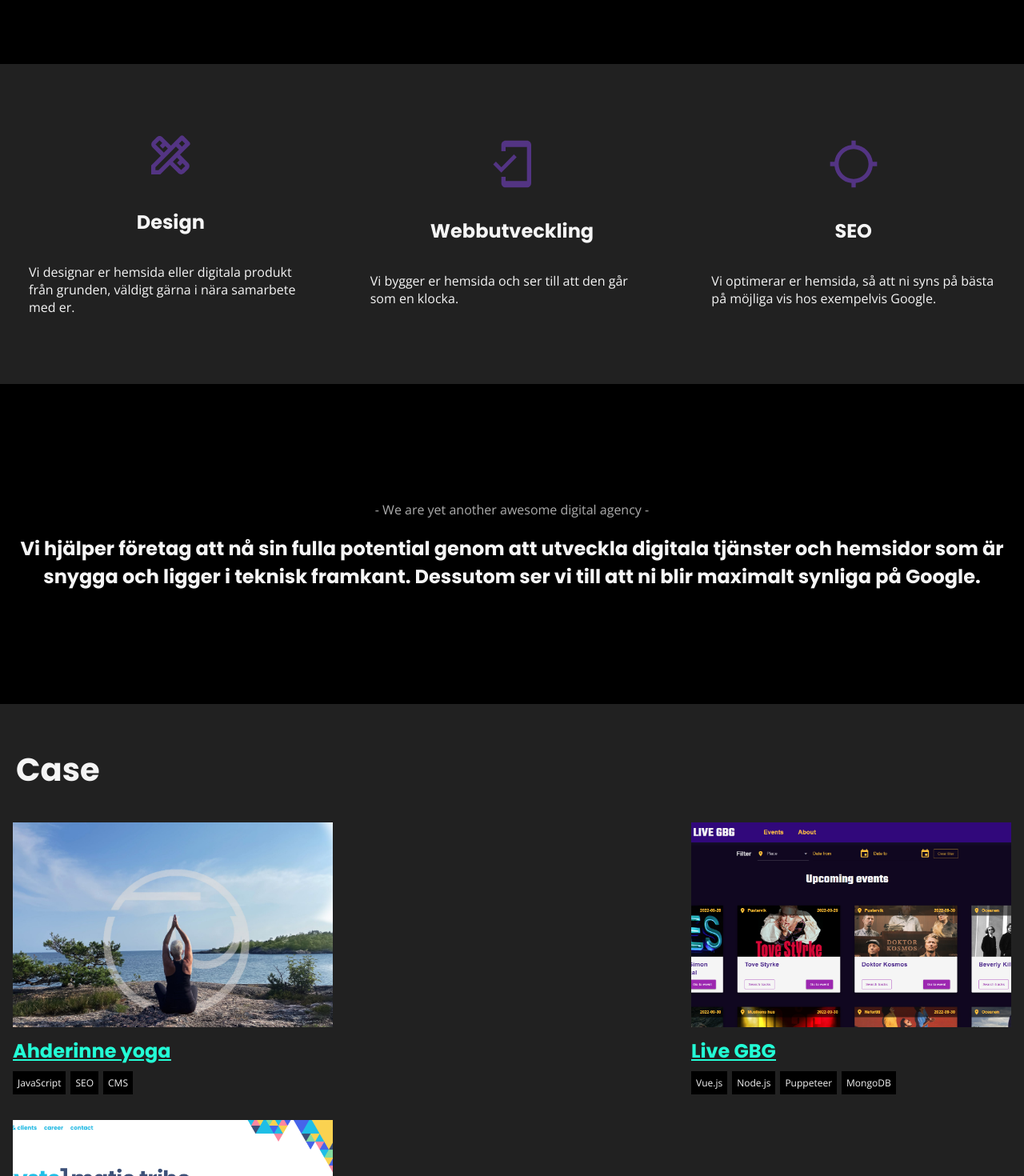
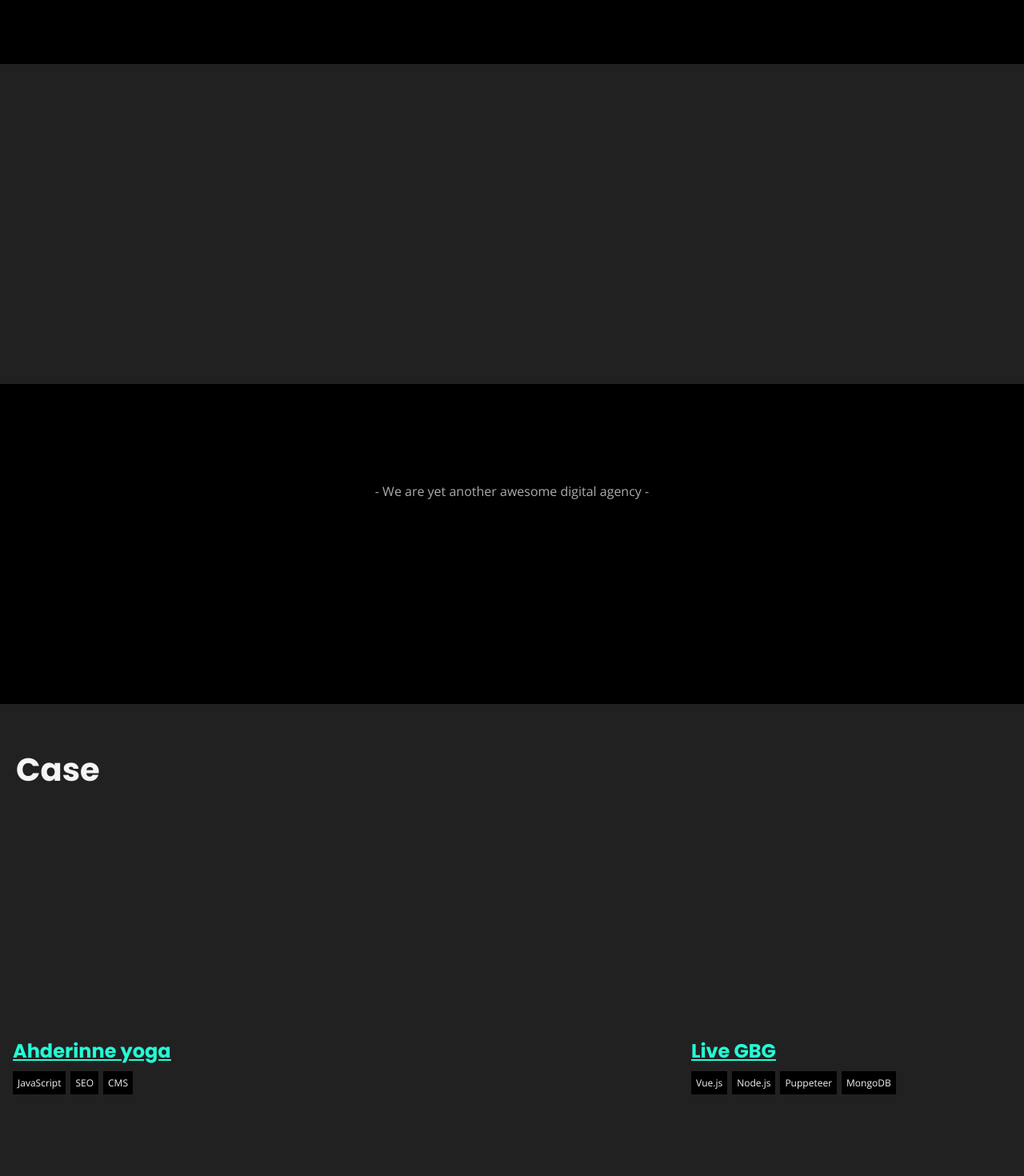
Before and after one commit to alexandergustafssonflink/yaada-v2, a React (Create React App) app: page / in a window 1280 px wide. Shown: the part 640-2110 px from the top of the page at 80% size. Built offline with nearby package versions, Linux system fonts and the light colour scheme.

Commit message:
added aos

```diff
--- a/package.json
+++ b/package.json
@@ -10,6 +10,7 @@
     "@testing-library/jest-dom": "^5.16.5",
     "@testing-library/react": "^13.4.0",
     "@testing-library/user-event": "^13.5.0",
+    "aos": "^3.0.0-beta.6",
     "flubber": "^0.4.2",
     "react": "^18.2.0",
     "react-dom": "^18.2.0",
--- a/src/views/home/home.css
+++ b/src/views/home/home.css
@@ -41,6 +41,10 @@
     background: #000000;
     display: flex;
     justify-content: center;
+}
+
+.brag-google {
+    margin-top: 0.5em;
 }
 
 .slogan {
@@ -116,6 +120,7 @@
     width: 25em;
     height: 16em;
     overflow: hidden;
+    box-shadow: rgba(0, 0, 0, 0.25) 0px 14px 28px, rgba(0, 0, 0, 0.22) 0px 10px 10px;
 }
 .img-wrapper img {
     width: 100%;
@@ -187,8 +192,11 @@
     }
 
     section {
+        padding: 3em 0;
+    }
+
+    .brag {
         height: auto;
-        padding: 3em 0;
     }
 
     .brag-wrapper p {
@@ -200,7 +208,7 @@
     }
 
     #cases {
-        padding-top: 0;
+        padding-top: 2em;
         padding-bottom: 3em;
     }
 
--- a/src/views/home/home.js
+++ b/src/views/home/home.js
@@ -9,11 +9,14 @@ import React,  { useEffect, useRef } from "react";
 import DesignServicesOutlinedIcon from '@mui/icons-material/DesignServicesOutlined';
 import MobileFriendlyOutlinedIcon from '@mui/icons-material/MobileFriendlyOutlined';
 import LocationSearchingOutlinedIcon from '@mui/icons-material/LocationSearchingOutlined';
+import AOS from 'aos';
+import 'aos/dist/aos.css';
 
 
 export default function Home() {
     const logo = useRef(null);
     useEffect(() => {
+        AOS.init();
         logo.current.classList.add("active")
       }, [logo]);
     return (
@@ -59,17 +62,17 @@ export default function Home() {
             <section id="about">
                 <div className="container">
                     <div className="business-areas">
-                        <div className="business-area">
-                        <DesignServicesOutlinedIcon color="primary" className="business-icon" />
+                        <div className="business-area" data-aos="fade-right">
+                            <DesignServicesOutlinedIcon color="primary" className="business-icon" />
                             <h5>Design</h5>
                             <p>Vi designar er hemsida eller digitala produkt från grunden, väldigt gärna i nära samarbete med er.   </p>
                         </div>
-                        <div className="business-area">
+                        <div className="business-area" data-aos="fade-up">
                             <MobileFriendlyOutlinedIcon  color="primary" className="business-icon" />
                             <h5>Webbutveckling</h5>
                             <p>Vi bygger er hemsida och ser till att den går som en klocka. </p>
                         </div>
-                        <div className="business-area">
+                        <div className="business-area" data-aos="fade-left">
                             <LocationSearchingOutlinedIcon color="primary" className="business-icon"  />
                             <h5>SEO</h5>
                             <p>Vi optimerar er hemsida, så att ni syns på bästa på möjliga vis hos exempelvis Google. </p>
@@ -81,7 +84,8 @@ export default function Home() {
             <section className="brag">
                 <div className="container brag-wrapper">
                     <p className="slogan">- We are yet another awesome digital agency -</p>
-                    <h5>Vi hjälper företag att nå sin fulla potential genom att utveckla digitala tjänster och hemsidor som är snygga och ligger i teknisk framkant. Dessutom ser vi till att ni blir maximalt synliga på Google. </h5>
+                    <h5 data-aos="fade-up">Vi hjälper företag att nå sin fulla potential genom att utveckla digitala tjänster och hemsidor som är snygga och ligger i teknisk framkant.  </h5>
+                    <h5 class="brag-google" data-aos="fade-up">Dessutom ser vi till att ni blir maximalt synliga på Google.</h5>
                     {/* <h5>Helping companies fulfil their visions through our digital knowledge. As I walk in the valley in the shadow of death I will fear no evil because the lord is with me. Got my mind on my money and money on my mind</h5> */}
                 </div>
             </section>
@@ -91,7 +95,7 @@ export default function Home() {
                     <div className="case-wrapper">
                         <div className="case">
                             <a href="https://a-yoga.se" target="_blank">
-                                <div className='img-wrapper'>
+                                <div className='img-wrapper' data-aos="zoom-in">
                                     <img src={aYogaImg} alt="" />
                                 </div>
                                 <h5>Ahderinne yoga</h5>
@@ -104,7 +108,7 @@ export default function Home() {
                         </div>
                         <div className="case">
                             <a href="https://www.livegbg.se" target="_blank">
-                                <div className="img-wrapper">
+                                <div className="img-wrapper" data-aos="zoom-in">
                                     <img src={liveGbgImg} alt="" />
                                 </div>
                                 <h5>Live GBG</h5>
@@ -118,7 +122,7 @@ export default function Home() {
                         </div>
                         <div className="case">
                             <a href="https://www.matictribe.com" target="_blank">
-                                <div className="img-wrapper">
+                                <div className="img-wrapper" data-aos="zoom-in">
                                     <img src={maticImg} alt="" />
                                 </div>
                             <h5>Matic tribe</h5>
```
Also changed, not shown: 1 other file (tests, documents, lock files or other folders).
